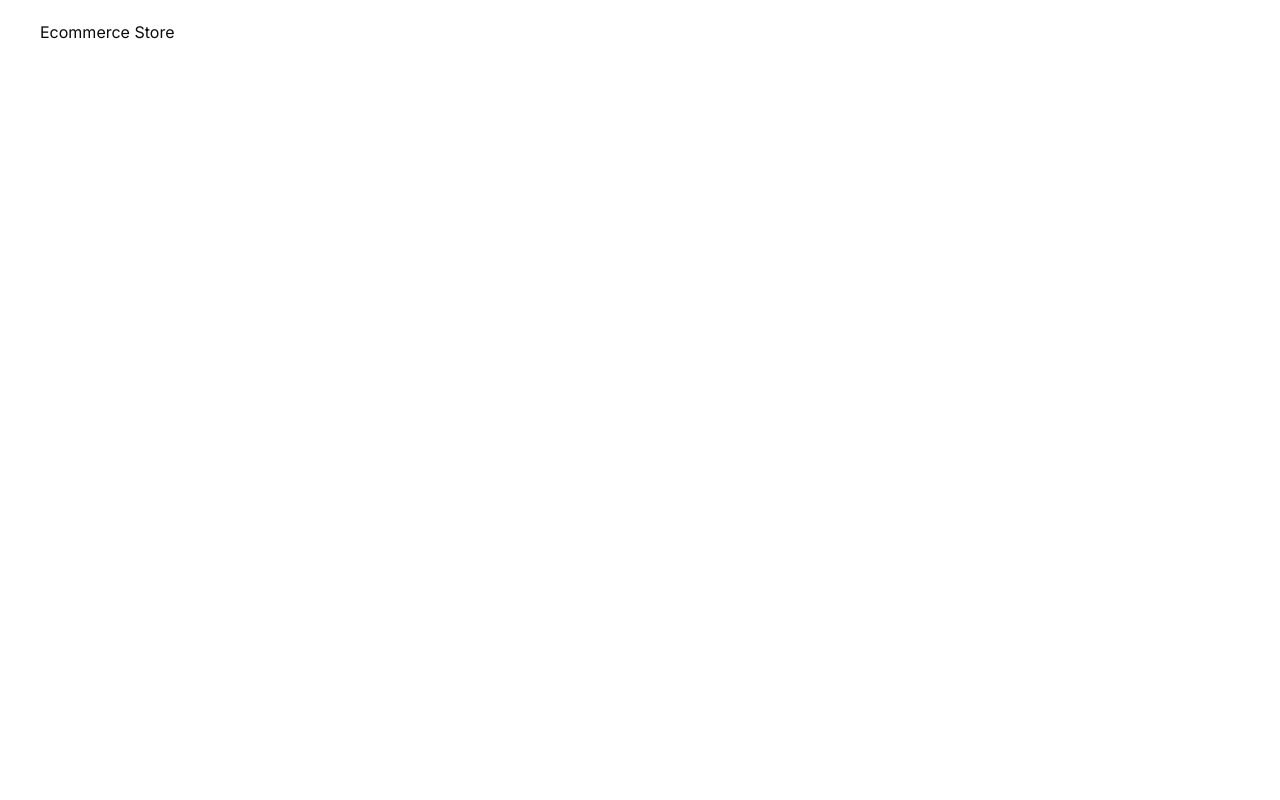
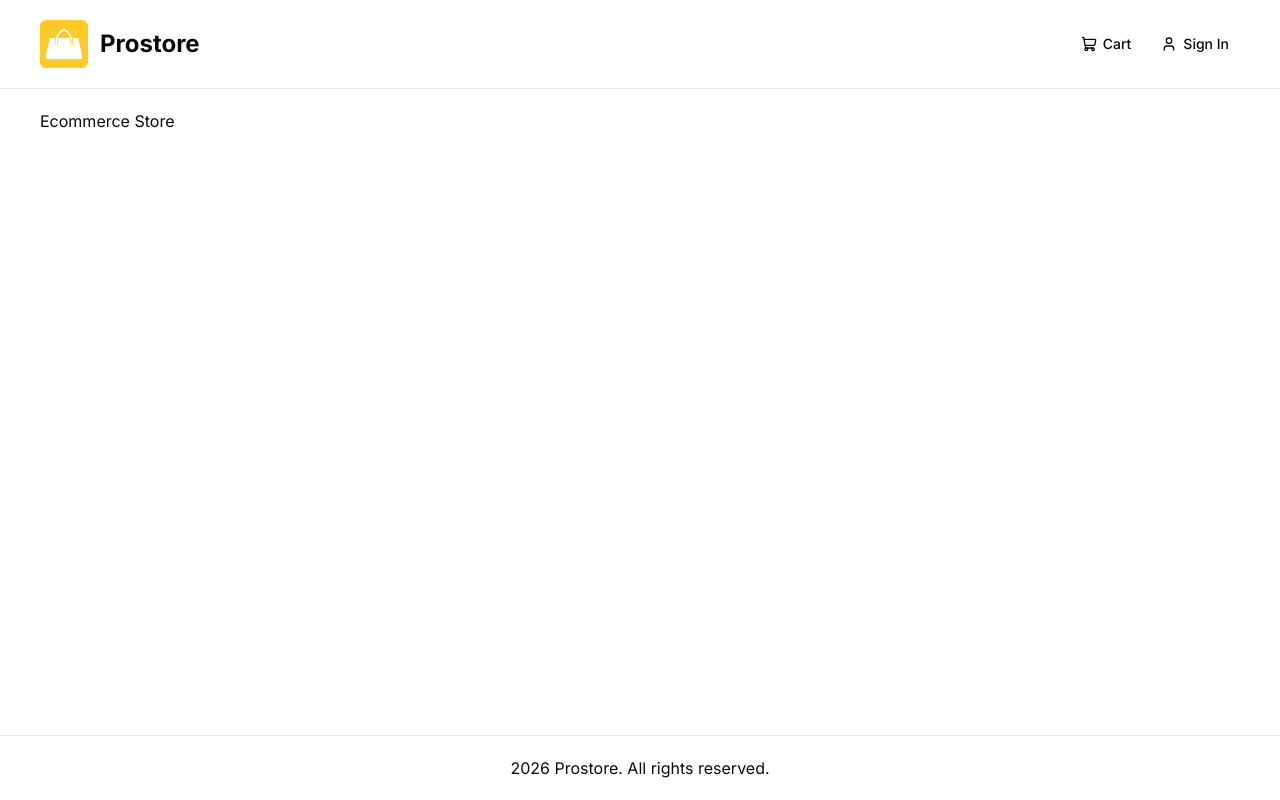
Before and after one commit to NahuelMaika/nextjs_ecommerce, a Next.js app: page / in a window 1280 px wide. Built offline with nearby package versions, Linux system fonts and the light colour scheme; no server answers.

Commit message:
Add Footer and Header components; update package.json to include radix-ui in Shadcn

```diff
--- a/app/(root)/layout.tsx
+++ b/app/(root)/layout.tsx
@@ -1,3 +1,6 @@
+import Footer from "@/components/footer";
+import Header from "@/components/shared/header";
+
 export default function RootLayout({
   children,
 }: Readonly<{
@@ -5,10 +8,11 @@
 }>) {
   return (
   <div className="flex h-screen flex-col">
-    <main className="flex-1 wrapper"> {children}
-
-
+    <Header/>
+    <main className="flex-1 wrapper">
+      {children}
     </main>
+    <Footer/>
   </div>
   );
 }
--- a/assets/styles/globals.css
+++ b/assets/styles/globals.css
@@ -148,8 +148,6 @@
 }
 
 :root {
-  --background: oklch(1 0 0);
-  --foreground: oklch(0.145 0 0);
   --card: oklch(1 0 0);
   --card-foreground: oklch(0.145 0 0);
   --popover: oklch(1 0 0);
@@ -180,6 +178,8 @@
   --sidebar-accent-foreground: oklch(0.205 0 0);
   --sidebar-border: oklch(0.922 0 0);
   --sidebar-ring: oklch(0.708 0 0);
+  --background: oklch(1 0 0);
+  --foreground: oklch(0.145 0 0);
 }
 
 .dark {
--- /dev/null
+++ b/components/footer.tsx
@@ -0,0 +1,14 @@
+import { APP_NAME } from "@/lib/constants";
+
+const Footer = () => {
+  const currentYear = new Date().getFullYear();
+  return (
+    <footer className="w-full border-t">
+      <div className="p-5 flex-center">
+        {currentYear} {APP_NAME}. All rights reserved.
+      </div>
+    </footer>
+  );
+}
+
+export default Footer;
--- /dev/null
+++ b/components/shared/header/index.tsx
@@ -0,0 +1,40 @@
+import{ShoppingCart, UserIcon}  from "lucide-react";
+import Image from "next/image";
+import Link from "next/link";
+import { APP_NAME } from "@/lib/constants";
+import { Button } from "@/components/ui/button";
+
+const Header = () => {
+  return (
+    <header className="w-full border-b">
+      <div className="wrapper flex-between">
+        <div className="flex-start">
+          <Link href="/" className="flex-start">
+            <Image
+              src="/images/logo.svg"
+              alt={`${APP_NAME} Logo`}
+              width={48}
+              height={48}
+              priority={true}
+            />
+            <span className="hidden lg:block font-bold text-2xl ml-3">{APP_NAME}</span>
+          </Link>
+        </div>
+        <div className="space-x-2">
+          <Button asChild variant="ghost">
+            <Link href="/cart">
+              <ShoppingCart /> Cart
+            </Link>
+          </Button>
+          <Button asChild variant="ghost">
+            <Link href="/sign-in">
+              <UserIcon  /> Sign In
+            </Link>
+          </Button>
+        </div>
+      </div>
+    </header>
+  );
+}
+
+export default Header;
--- a/components/ui/button.tsx
+++ b/components/ui/button.tsx
@@ -1,5 +1,6 @@
-import { Button as ButtonPrimitive } from "@base-ui/react/button"
+import * as React from "react"
 import { cva, type VariantProps } from "class-variance-authority"
+import { Slot } from "radix-ui"
 
 import { cn } from "@/lib/utils"
 
@@ -44,11 +45,19 @@
   className,
   variant = "default",
   size = "default",
+  asChild = false,
   ...props
-}: ButtonPrimitive.Props & VariantProps<typeof buttonVariants>) {
+}: React.ComponentProps<"button"> &
+  VariantProps<typeof buttonVariants> & {
+    asChild?: boolean
+  }) {
+  const Comp = asChild ? Slot.Root : "button"
+
   return (
-    <ButtonPrimitive
+    <Comp
       data-slot="button"
+      data-variant={variant}
+      data-size={size}
       className={cn(buttonVariants({ variant, size, className }))}
       {...props}
     />
--- a/package.json
+++ b/package.json
@@ -14,6 +14,7 @@
     "clsx": "^2.1.1",
     "lucide-react": "^1.16.0",
     "next": "16.2.6",
+    "radix-ui": "^1.4.3",
     "react": "19.2.4",
     "react-dom": "19.2.4",
     "shadcn": "^4.8.0",
```
Also changed, not shown: components.json, 1 other file (tests, documents, lock files or other folders).
